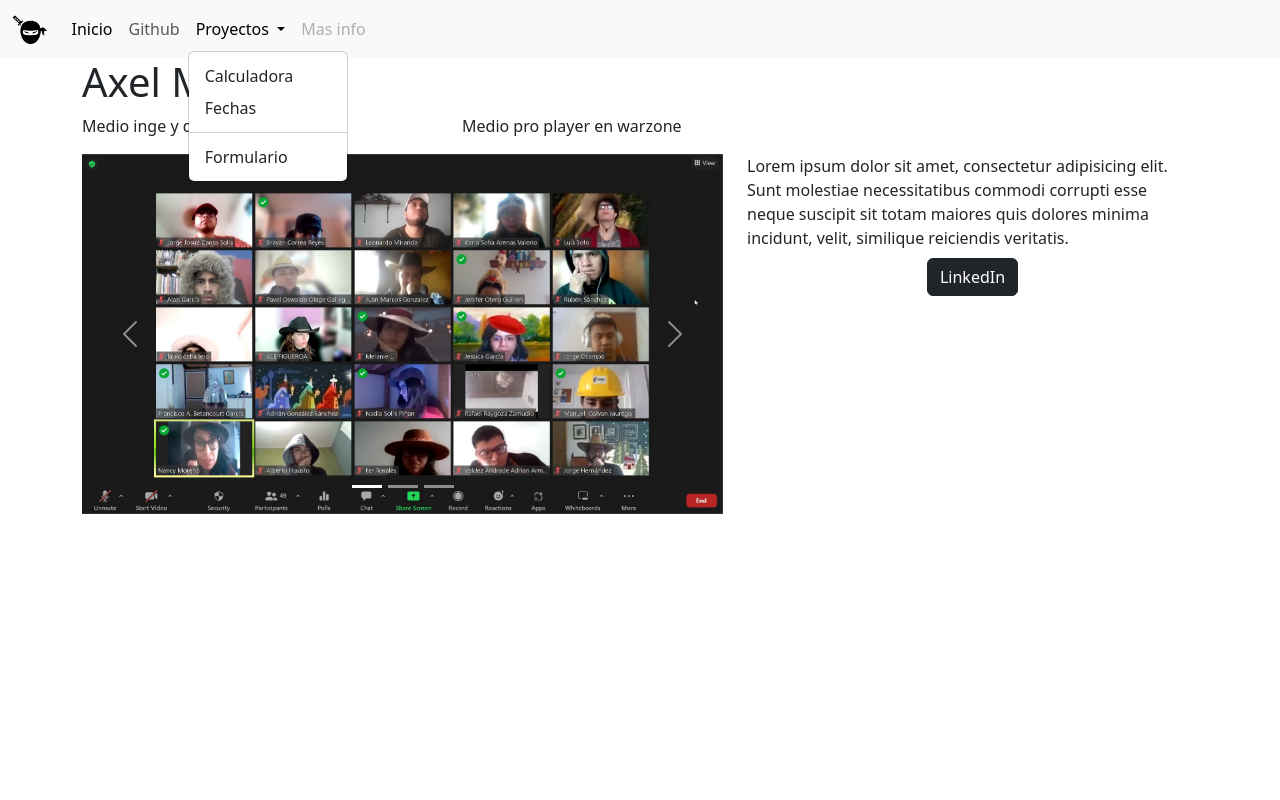
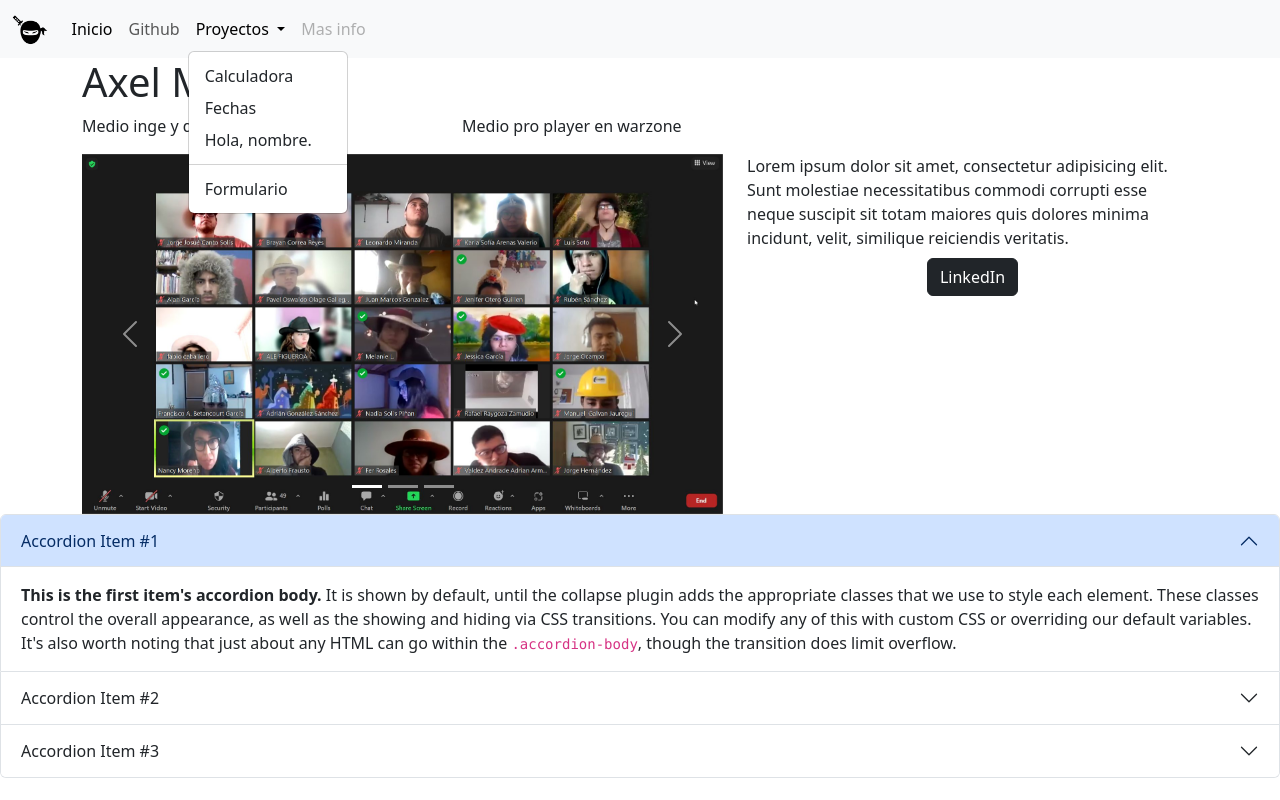
Before and after one commit to AxelRoseCooper/ch22-bootstrap, a plain HTML site: page index.html in a window 1280 px wide. Both pictures are taken after a click on the button "Proyectos". Drawn offline with nearby package versions, Linux system fonts and the light colour scheme.

Commit message:
Practica 1

```diff
--- /dev/null
+++ b/conceptos/practica/holanombre.js
@@ -0,0 +1,4 @@
+function changeName(){
+    const name = prompt("Cual es tu nombre?");
+    document.getElementById("hola").innerHTML =  "Hola  " + name;
+}
--- a/index.html
+++ b/index.html
@@ -33,6 +33,7 @@
                 <ul class="dropdown-menu">
                   <li><a class="dropdown-item" href="#">Calculadora</a></li>
                   <li><a class="dropdown-item" href="#">Fechas</a></li>
+                  <li><a class="dropdown-item" href="./conceptos/practica/hola-nombre.html">Hola, nombre.</a></li>
                  <li><hr class="dropdown-divider"></li> <!-- para dividir-->
                   <li><a class="dropdown-item" href="#">Formulario</a></li>
                 </ul>
@@ -147,9 +148,45 @@
           </div>
         </div>
       </div>
-
-      <!-- bootstrap script -->
-
+    <!--Acordeon-->
+    <div class="accordion" id="accordionExample">
+        <div class="accordion-item">
+          <h2 class="accordion-header" id="headingOne">
+            <button class="accordion-button" type="button" data-bs-toggle="collapse" data-bs-target="#collapseOne" aria-expanded="true" aria-controls="collapseOne">
+              Accordion Item #1
+            </button>
+          </h2>
+          <div id="collapseOne" class="accordion-collapse collapse show" aria-labelledby="headingOne" data-bs-parent="#accordionExample">
+            <div class="accordion-body">
+              <strong>This is the first item's accordion body.</strong> It is shown by default, until the collapse plugin adds the appropriate classes that we use to style each element. These classes control the overall appearance, as well as the showing and hiding via CSS transitions. You can modify any of this with custom CSS or overriding our default variables. It's also worth noting that just about any HTML can go within the <code>.accordion-body</code>, though the transition does limit overflow.
+            </div>
+          </div>
+        </div>
+        <div class="accordion-item">
+          <h2 class="accordion-header" id="headingTwo">
+            <button class="accordion-button collapsed" type="button" data-bs-toggle="collapse" data-bs-target="#collapseTwo" aria-expanded="false" aria-controls="collapseTwo">
+              Accordion Item #2
+            </button>
+          </h2>
+          <div id="collapseTwo" class="accordion-collapse collapse" aria-labelledby="headingTwo" data-bs-parent="#accordionExample">
+            <div class="accordion-body">
+              <strong>This is the second item's accordion body.</strong> It is hidden by default, until the collapse plugin adds the appropriate classes that we use to style each element. These classes control the overall appearance, as well as the showing and hiding via CSS transitions. You can modify any of this with custom CSS or overriding our default variables. It's also worth noting that just about any HTML can go within the <code>.accordion-body</code>, though the transition does limit overflow.
+            </div>
+          </div>
+        </div>
+        <div class="accordion-item">
+          <h2 class="accordion-header" id="headingThree">
+            <button class="accordion-button collapsed" type="button" data-bs-toggle="collapse" data-bs-target="#collapseThree" aria-expanded="false" aria-controls="collapseThree">
+              Accordion Item #3
+            </button>
+          </h2>
+          <div id="collapseThree" class="accordion-collapse collapse" aria-labelledby="headingThree" data-bs-parent="#accordionExample">
+            <div class="accordion-body">
+              <strong>This is the third item's accordion body.</strong> It is hidden by default, until the collapse plugin adds the appropriate classes that we use to style each element. These classes control the overall appearance, as well as the showing and hiding via CSS transitions. You can modify any of this with custom CSS or overriding our default variables. It's also worth noting that just about any HTML can go within the <code>.accordion-body</code>, though the transition does limit overflow.
+            </div>
+          </div>
+        </div>
+      </div>
       <!--Bootstrap script-->
     <script src="https://cdn.jsdelivr.net/npm/bootstrap@5.3.0-alpha1/dist/js/bootstrap.bundle.min.js" integrity="sha384-w76AqPfDkMBDXo30jS1Sgez6pr3x5MlQ1ZAGC+nuZB+EYdgRZgiwxhTBTkF7CXvN" crossorigin="anonymous"></script>
   </body>
```
Also changed, not shown: conceptos/practica/hola-nombre.html (added, +22 -0 lines).
